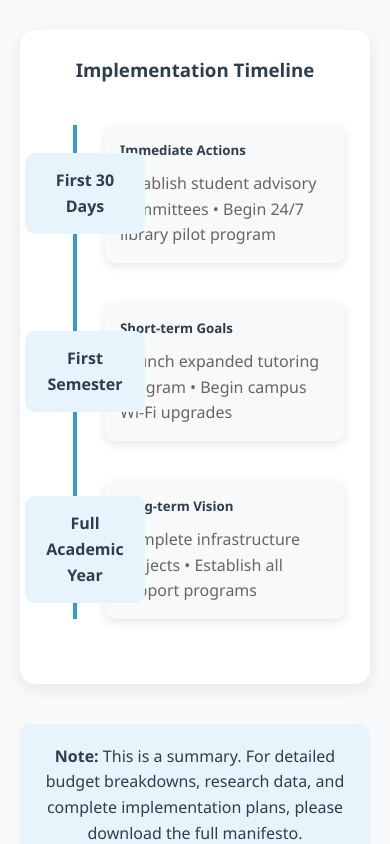
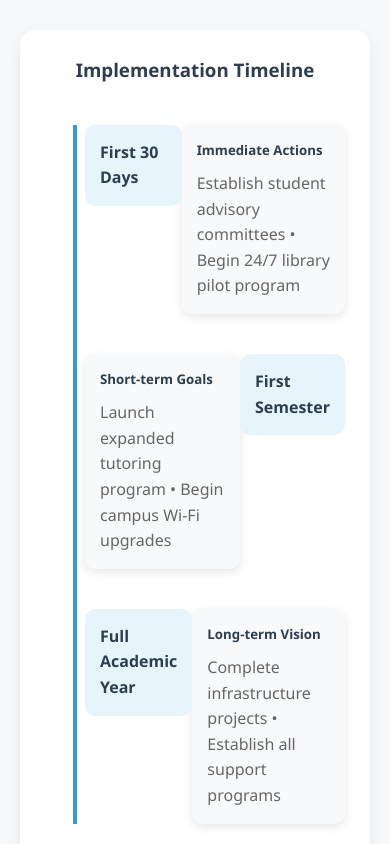
Before and after one commit to Billy-Katongole/Trailblazer-, a React (Create React App) app: page / in a window 390 px wide. Shown: the part 6000-6844 px from the top of the page. Built offline with nearby package versions, Linux system fonts and the light colour scheme.

Commit message:
My complete local work - saving before syncing

```diff
--- a/package.json
+++ b/package.json
@@ -14,7 +14,7 @@
     "test": "react-scripts test",
     "eject": "react-scripts eject",
     "predeploy": "npm run build",
-    "deploy": "gh-pages -d build"
+    "deploy": "gh-pages -d build -b main"
   },
   "devDependencies": {
     "gh-pages": "^6.1.1"
--- a/src/components/Manifesto.css
+++ b/src/components/Manifesto.css
@@ -242,16 +242,21 @@
     left: 30px;
   }
 
+  /* On medium / small screens make timeline items stack vertically so
+     the date label sits above the content rather than overlapping it. */
   .timeline-item {
-    flex-direction: row !important;
-    margin-left: 60px;
+    flex-direction: column;
+    margin-left: 0;
+    padding-left: 40px; /* space for the center line */
   }
 
   .timeline-date {
-    position: absolute;
-    left: -80px;
-    width: 120px;
-    margin: 0;
+    position: relative;
+    left: 0;
+    width: auto;
+    margin: 0 0 12px 0;
+    align-self: flex-start;
+    text-align: left;
   }
 }
 
```
Also changed, not shown: 1 other file (tests, documents, lock files or other folders).
